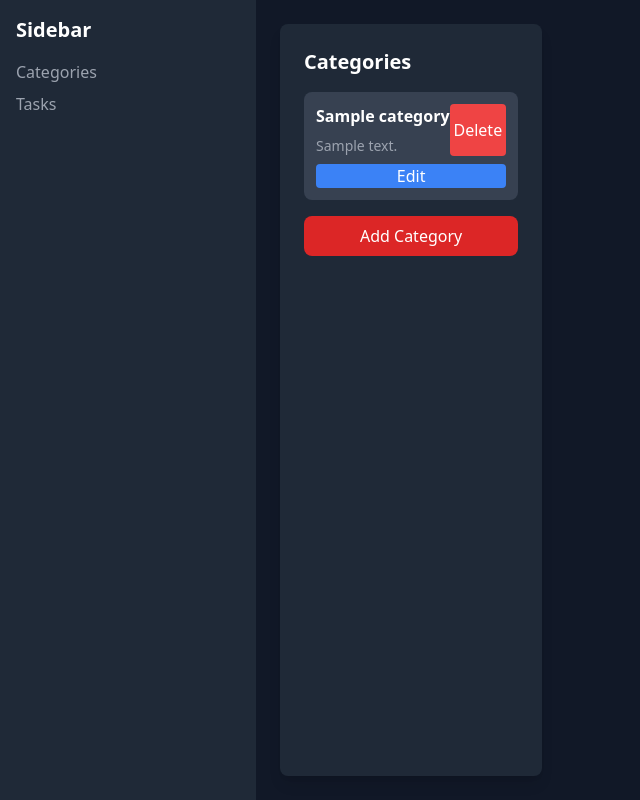
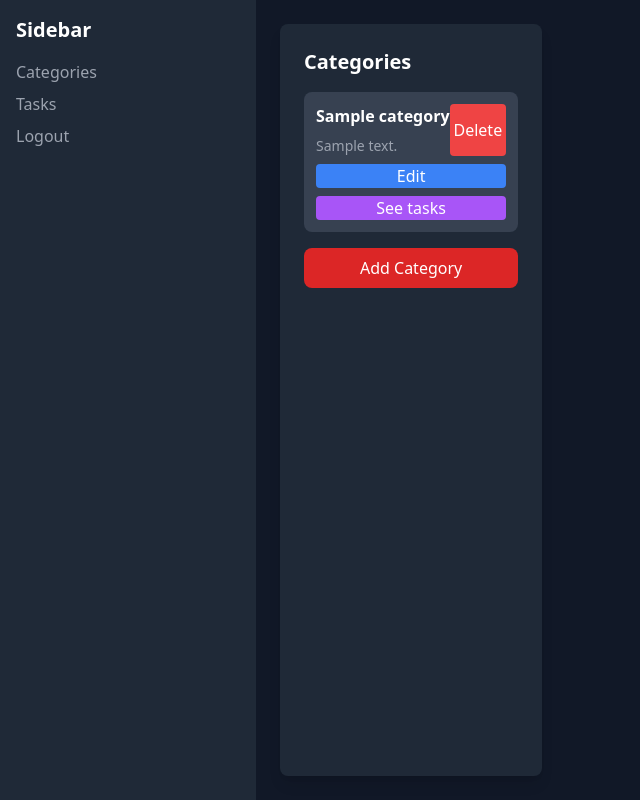
Before and after one commit to gamendez98/cloud-entrega-0, a FastAPI app: template templates/categories/index.html in a window 1280 px wide. Shown: the whole page, without its empty margins (0-640 px from the left). Run offline with FastAPI, Linux system fonts and the light colour scheme; the template is opened without the code that fills it: most values are stand-ins (such as "Sample title", 1, 10 or a date in 2020).

Commit message:
all good

```diff
--- a/endpoints/users.py
+++ b/endpoints/users.py
@@ -7,7 +7,7 @@ from concerns.authentication import create_access_token, check_password, hash_pa
     black_list_token, \
     get_current_token
 from concerns.user import get_profile_image_path
-from config import templates
+from config import templates, LOGIN_URL
 from models.connection import get_connection
 from models.users import Querier
 from fastapi import Request, Response
@@ -107,7 +107,7 @@ async def login(
     return response
 
 
-@user_router.post("/logout")
+@user_router.post("/logout", name="users:logout")
 async def logout(token=Depends(get_current_token)):
     black_list_token(token)
-    return {"message": "Logged out successfully"}
+    return RedirectResponse(url=LOGIN_URL, status_code=303)
--- a/static/css/output.css
+++ b/static/css/output.css
@@ -757,6 +757,11 @@ video {
   background-color: rgb(255 255 255 / var(--tw-bg-opacity, 1));
 }
 
+.bg-purple-500 {
+  --tw-bg-opacity: 1;
+  background-color: rgb(168 85 247 / var(--tw-bg-opacity, 1));
+}
+
 .p-1 {
   padding: 0.25rem;
 }
@@ -880,6 +885,11 @@ video {
   background-color: rgb(220 38 38 / var(--tw-bg-opacity, 1));
 }
 
+.hover\:bg-purple-700:hover {
+  --tw-bg-opacity: 1;
+  background-color: rgb(126 34 206 / var(--tw-bg-opacity, 1));
+}
+
 .hover\:text-white:hover {
   --tw-text-opacity: 1;
   color: rgb(255 255 255 / var(--tw-text-opacity, 1));
--- a/templates/categories/list_item.html
+++ b/templates/categories/list_item.html
@@ -15,7 +15,7 @@
     <div x-data="{show_form: false}" class="flex flex-col gap-2">
         <button class="rounded bg-blue-500 hover:bg-blue-700" @click="show_form=!show_form">Edit</button>
         <form x-cloak x-show="show_form" class="flex flex-col gap-4"
-            @click.outside="show_form=false"
+              @click.outside="show_form=false"
               hx-put="{{ url_for('categories:update', category_id=category.id) }}"
               hx-target="#category-item-{{ category.id }}"
               hx-swap="outerHTML"
@@ -33,4 +33,11 @@
             <button class="bg-green-700 hover:bg-green-800 text-white rounded-lg py-2 px-4">Confirm</button>
         </form>
     </div>
+    <button class="rounded bg-purple-500 hover:bg-purple-700"
+            hx-get="{{ url_for('tasks:category', category_id=category.id) }}"
+            hx-target="#main-page-container"
+            hx-select="#main-page-container"
+            hx-push-url="true"
+    >See tasks
+    </button>
 </li>
--- a/templates/sidebar.html
+++ b/templates/sidebar.html
@@ -17,5 +17,13 @@
             Tasks
         </a>
         </li>
+        <li>
+            <form class="contents" action="{{ url_for('users:logout') }}" method="POST">
+                <button
+                        class="text-gray-400 hover:text-white cursor-pointer">
+                    Logout
+                </button>
+            </form>
+        </li>
     </ul>
 </aside>
```
Also changed, not shown: templates/users/login.html (+3 -23 lines), templates/users/main.html (added, +28 -0 lines).
